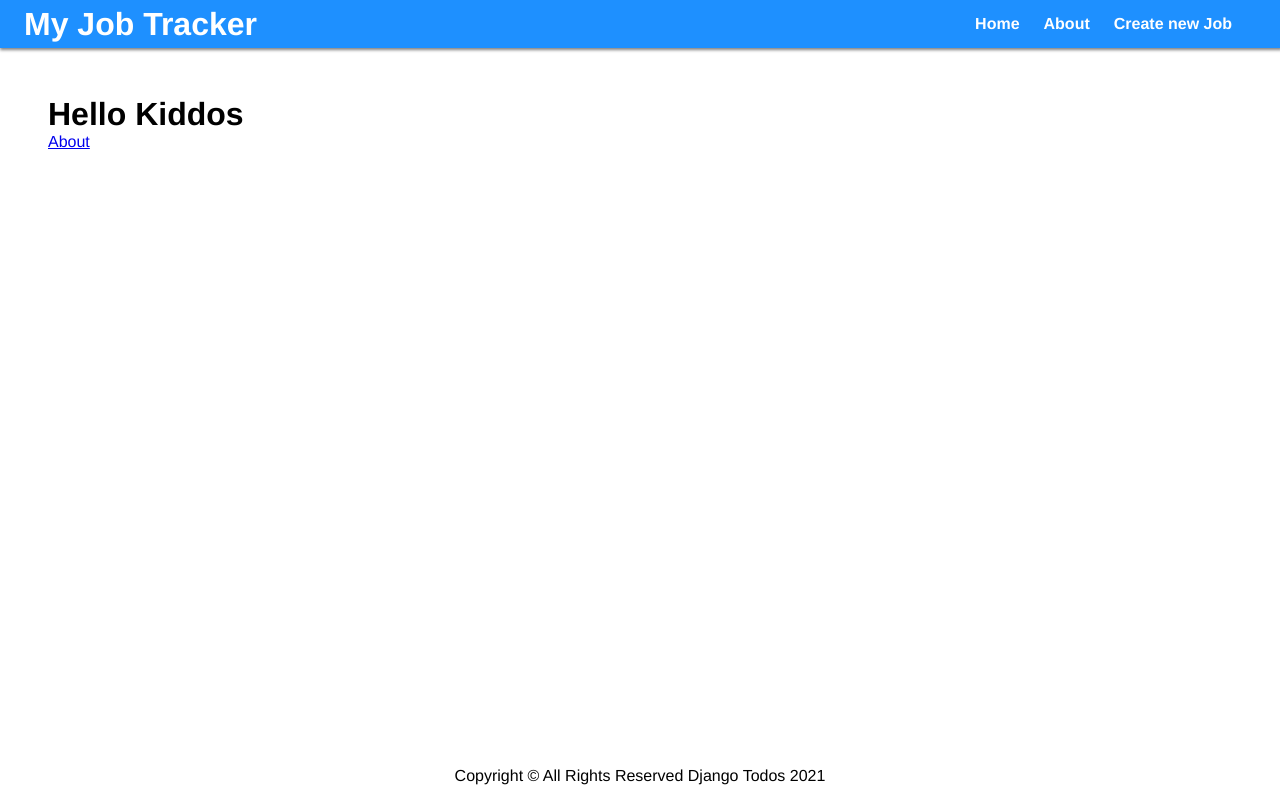
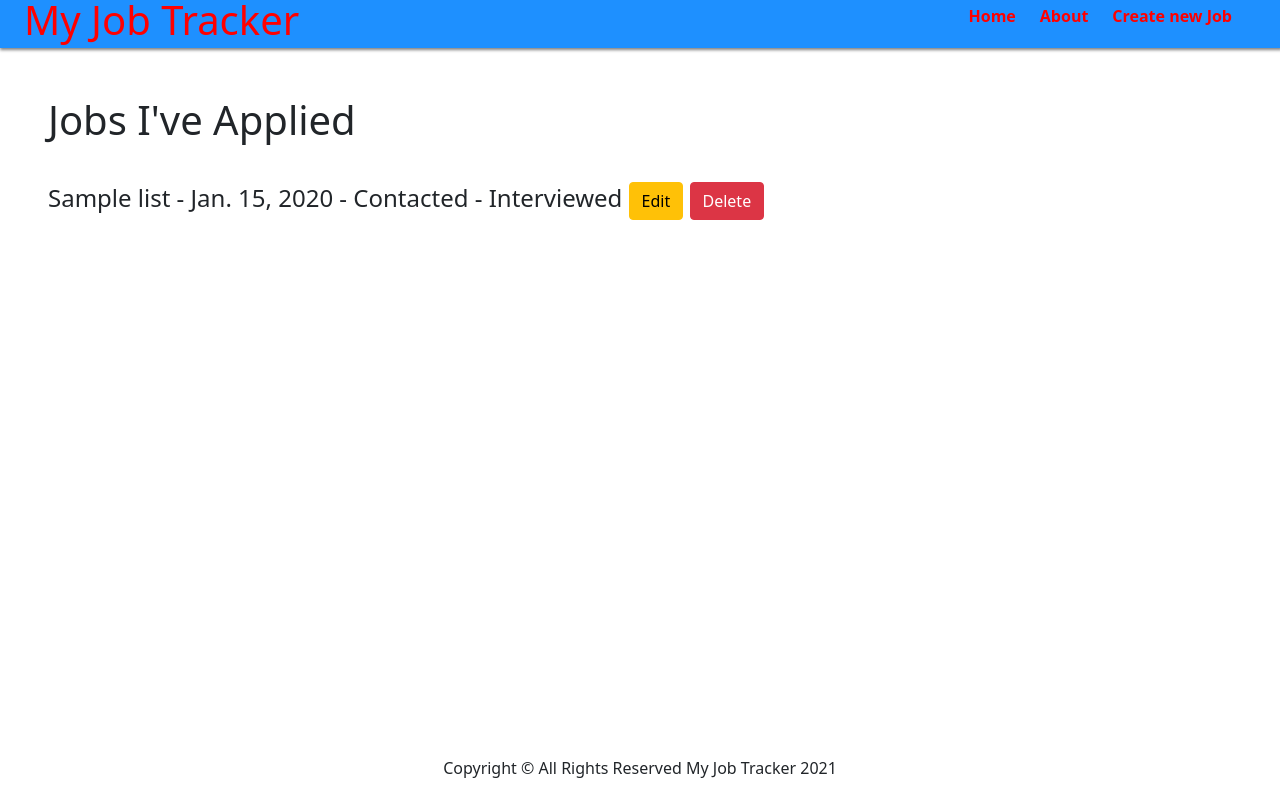
Before and after one commit to josedguti/my-job-tracker, a Django app: page / in a window 1280 px wide. Run offline with Django 3.2, Linux system fonts and the light colour scheme; tables that the repository leaves empty hold one stand-in row (values such as "Sample post").

Commit message:
full CRUD applied

```diff
--- a/lists/models.py
+++ b/lists/models.py
@@ -7,3 +7,7 @@ class List(models.Model):
     date = models.DateField()
     contacted = models.BooleanField(default=False)
     interviewed = models.BooleanField(default=False)
+
+
+    def __str__(self):
+        return self.companyname
--- a/lists/static/css/style.css
+++ b/lists/static/css/style.css
@@ -18,7 +18,7 @@ header {
     padding-right: 1.5rem;
     height: 3rem;
     background-color: dodgerblue;
-    color: white;
+    color: red;
     box-shadow: 1px 1px 3px 1px gray;
 }
 
@@ -40,7 +40,8 @@ li {
 li > a {
     text-decoration: none;
     font-weight: 700;
-    color: white;
+    color: red;
+
 }
 
 
@@ -55,4 +56,5 @@ footer {
 main {
     flex-grow: 1;
     padding: 3rem;
+    font-size: 20px;
 }
--- a/lists/templates/base.html
+++ b/lists/templates/base.html
@@ -6,6 +6,7 @@
     <meta http-equiv="X-UA-Compatible" content="IE=edge">
     <meta name="viewport" content="width=device-width, initial-scale=1.0">
     <link rel="stylesheet" href="{% static '/css/style.css' %}">
+    <link href="https://cdn.jsdelivr.net/npm/bootstrap@5.0.0/dist/css/bootstrap.min.css" rel="stylesheet" integrity="sha384-wEmeIV1mKuiNpC+IOBjI7aAzPcEZeedi5yW5f2yOq55WWLwNGmvvx4Um1vskeMj0" crossorigin="anonymous">
     <title>{{ title }}</title>
 </head>
 <body>
@@ -28,7 +29,9 @@
     {% block content %}
     {% endblock %}
     <footer>
-        <p>Copyright &copy; All Rights Reserved Django Todos 2021</p>
+        <p>Copyright &copy; All Rights Reserved My Job Tracker 2021</p>
     </footer>
 </body>
 </html>
+
+<script src="https://cdn.jsdelivr.net/npm/bootstrap@5.0.0/dist/js/bootstrap.bundle.min.js" integrity="sha384-p34f1UUtsS3wqzfto5wAAmdvj+osOnFyQFpp4Ua3gs/ZVWx6oOypYoCJhGGScy+8" crossorigin="anonymous"></script>
--- a/lists/templates/index.html
+++ b/lists/templates/index.html
@@ -3,9 +3,30 @@
 {% block content %}
 
 <main>
-<h1>Hello Kiddos</h1>
-    <a href="{% url 'about' %}">About</a>
+<h1>Jobs I've Applied</h1><br>
+    <section>
+        {% for list in lists %}
+        <article>
+            <h4>{{ list.companyname }} -
+                {{ list.date }} -
+                {% if list.contacted %}
+                    <span>Contacted - </span>
+                    {% else %}
+                    <span>Not Contacted - </span>
+                    {% endif %}
+                {% if list.interviewed %}
+                    <span>Interviewed</span>
+                    {% else %}
+                    <span>Not Interviewed</span>
+                    {% endif %}
+                    <a href="{% url 'update' list.id %}" class="btn btn-warning">Edit</a>
+                    <a href="{% url 'delete' list.id %}" class='btn btn-danger'>Delete</a>
+            </h4>
+        </article><br>
+        {% endfor %}
+    </section>
 </main>
 
 
+
 {% endblock %}
--- a/lists/templates/lists/list_confirm_delete.html
+++ b/lists/templates/lists/list_confirm_delete.html
@@ -7,8 +7,8 @@
     <form action="" method="post">
         {% csrf_token %}
         {{ form }}
-        <input type="submit" value="Yes - Delete">
-        <a href="/">Cancel</a>
+        <input type="submit" value="Yes - Delete" class='btn btn-danger'>
+        <a href="/" class='btn btn-primary'>Cancel</a>
     </form>
 </main>
 
--- a/lists/templates/lists/list_form.html
+++ b/lists/templates/lists/list_form.html
@@ -11,12 +11,12 @@
 <main>
     <form action="" method="post">
     {% csrf_token %}
-    {{ form }}
+    {{ form.as_p}}
 
     {% if object %}
-        <input type="submit" value="Update Todo">
+        <input type="submit" value="Update Job">
     {% else %}
-    <input type="submit" value="Add Todo">
+    <input type="submit" value="Add Job" class='btn btn-success'>
     {% endif %}
 </form>
 </main>
--- a/lists/urls.py
+++ b/lists/urls.py
@@ -6,6 +6,6 @@ urlpatterns = [
     path('', views.index, name='index'),
     path('about/', views.about, name='about'),
     path('create/', views.CreateList.as_view(), name='create'),
-    # path('<int:pk>/update/', views.UpdateList.as_view(), name='update'),
-    # path('<int:pk>/delete/', views.DeleteList.as_view(), name='delete'),
+    path('<int:pk>/update/', views.UpdateList.as_view(), name='update'),
+    path('<int:pk>/delete/', views.DeleteList.as_view(), name='delete'),
 ]
--- a/lists/views.py
+++ b/lists/views.py
@@ -1,4 +1,4 @@
-from django.views.generic.edit import CreateView
+from django.views.generic.edit import CreateView, UpdateView, DeleteView
 from django.shortcuts import render
 from .models import List
 
@@ -19,3 +19,12 @@ class CreateList(CreateView):
     model = List
     fields = ['companyname', 'date']
     success_url = '/'
+
+class UpdateList(UpdateView):
+    model = List
+    fields = ('companyname', 'date', 'contacted', 'interviewed')
+    success_url = '/'
+
+class DeleteList(DeleteView):
+    model = List
+    success_url = '/'
```
